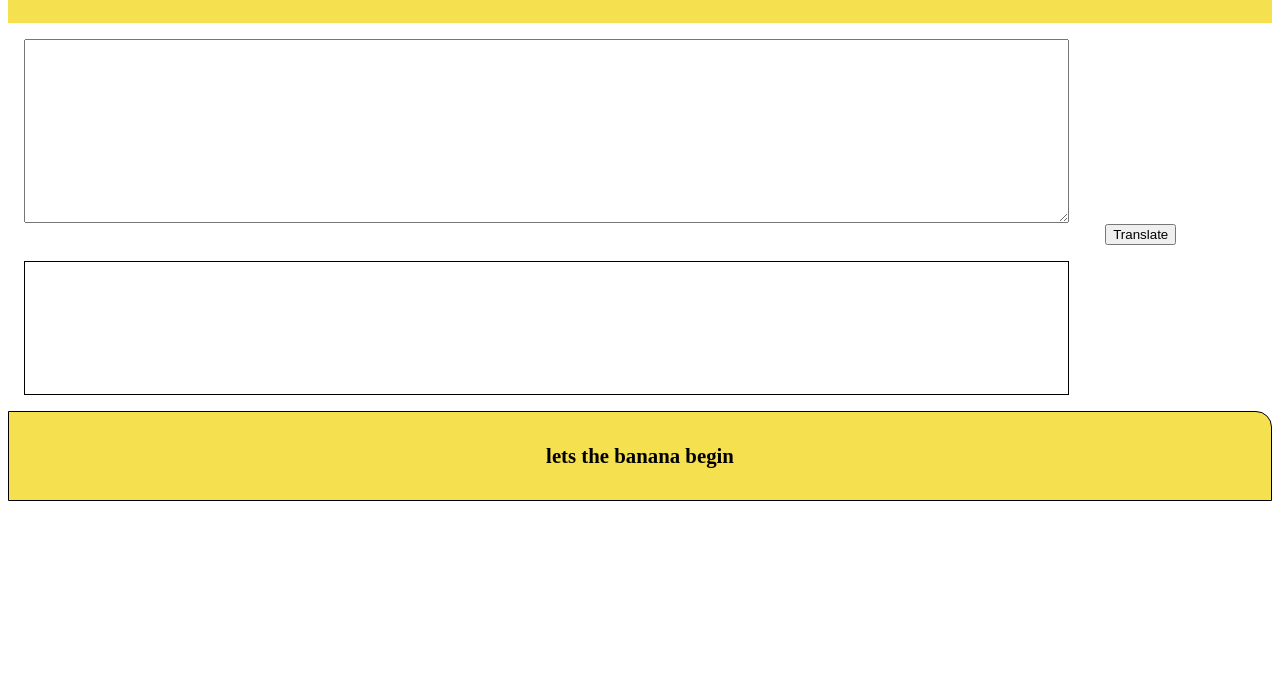
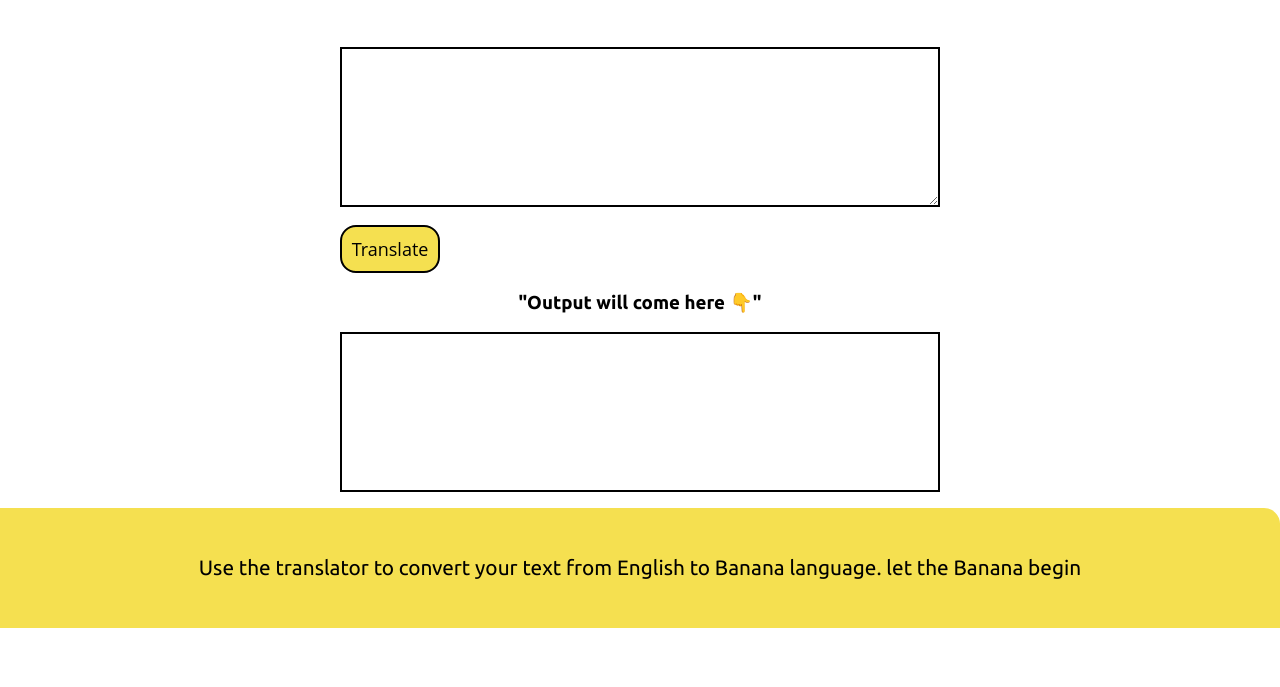
Before and after one commit to Rajaneesh98/minions-MarkSix, a plain HTML site: page index.html in a window 1280 px wide. Shown: the part 113-800 px from the top of the page. Drawn offline with Linux system fonts and the light colour scheme.

Commit message:
style: completed

```diff
--- a/index.html
+++ b/index.html
@@ -1,29 +1,39 @@
 <!DOCTYPE html>
 <html lang="en">
-
-<head>
+  <head>
     <meta charset="UTF-8" />
     <meta http-equiv="X-UA-Compatible" content="IE=edge" />
     <meta name="viewport" content="width=device-width, initial-scale=1.0" />
     <title>Document</title>
-    <link rel="stylesheet" href="style.css">
-</head>
+    <link rel="stylesheet" href="style.css" />
+  </head>
 
-<body>
+  <body>
     <header class="header">
+      <h1 class="header-heading">Welcome to Banana Land</h1>
+    </header>
+    <main>
+      <textarea
+        name="translator"
+        id="text-area"
+        cols="20"
+        rows="6"
+        placeholder="Type something in English, we will covert it to banana languaga"
+      >
+      </textarea>
+      <br />
 
-        <h1 class="header-heading"> Welcome to banana</h1>
-    </header>
-    <textarea name="translator" id="text-area" cols="30" rows="10"
-        placeholder="Type something in English, we will covert it to banana languaga">
-    </textarea>
-    <button id="btn-translate">
-        Translate</button>
-    <div id="output"></div>
+      <button id="btn-translate">Translate</button>
+
+      <h3>"Output will come here 👇"</h3>
+      <div id="output"></div>
+    </main>
     <footer class="footer">
-        <div class="footer-header">lets the banana begin</div>
+      <div class="footer-header">
+        Use the translator to convert your text from English to Banana language.
+        let the Banana begin
+      </div>
     </footer>
     <script src="app.js" type="text/javascript"></script>
-</body>
-
+  </body>
 </html>
--- a/style.css
+++ b/style.css
@@ -1,34 +1,61 @@
+@import url("https://fonts.googleapis.com/css2?family=Oswald:wght@300;400;700&family=Ubuntu:wght@300;400;700&display=swap");
+
 :root {
   --primary-color: #f5e050;
-  --primary-hover-color: ##fdba74;
-  --secondary-hover-color: #f0fdfa;
   --dark-grey: #4b5563;
   --light-grey: #f3f4f6;
 }
 
+body {
+  margin: 0;
+  font-family: "Ubuntu", sans-serif;
+}
+
+main {
+  margin: auto;
+  padding: 1rem;
+  max-width: 600px;
+}
+
 #text-area {
-  /* display: block; */
-  margin: 1rem 1rem;
-  width: 80%;
+  box-sizing: border-box;
+  display: block;
+  width: 100%;
+  min-height: 20vh;
+  font-size: large;
+  border: 2px solid black;
+  margin-top: 2rem;
   padding: 1rem;
 }
 
 #btn-translate {
-  margin: 0rem 1rem;
+  background-color: var(--primary-color);
+  margin-right: 1rem;
+  display: inline;
+  border: 2px solid black;
+  cursor: pointer;
+  font-size: large;
+  font-family: "Open Sans", sans-serif;
+  width: 100px;
+  min-height: 6vh;
+  border-radius: 1rem;
+}
+
+h3 {
+  text-align: center;
 }
 
 #output {
-  margin: 1rem 1rem;
-  border: 1px solid black;
-  height: 100px;
-  width: 300px;
-  width: 80%;
+  box-sizing: border-box;
+  width: 100%;
+  min-height: 20vh;
+  overflow: scroll;
+  border: 2px solid black;
   padding: 1rem;
 }
 
 .header .header-heading {
   color: var(--dark-grey);
-  padding-top: 1rem;
   text-align: center;
 }
 
@@ -37,18 +64,17 @@
   display: block;
   padding: 1rem;
   margin: auto;
+  border-top-left-radius: 1rem;
 }
 
 .footer {
   background-color: var(--primary-color);
   text-align: center;
-  padding: 2rem 1rem;
+  padding: 3rem 1rem;
   color: black;
   border-top-right-radius: 1rem;
-  border: 1px solid black;
 }
 
 .footer .footer-header {
-  font-weight: bold;
   font-size: 1.3rem;
 }
```
